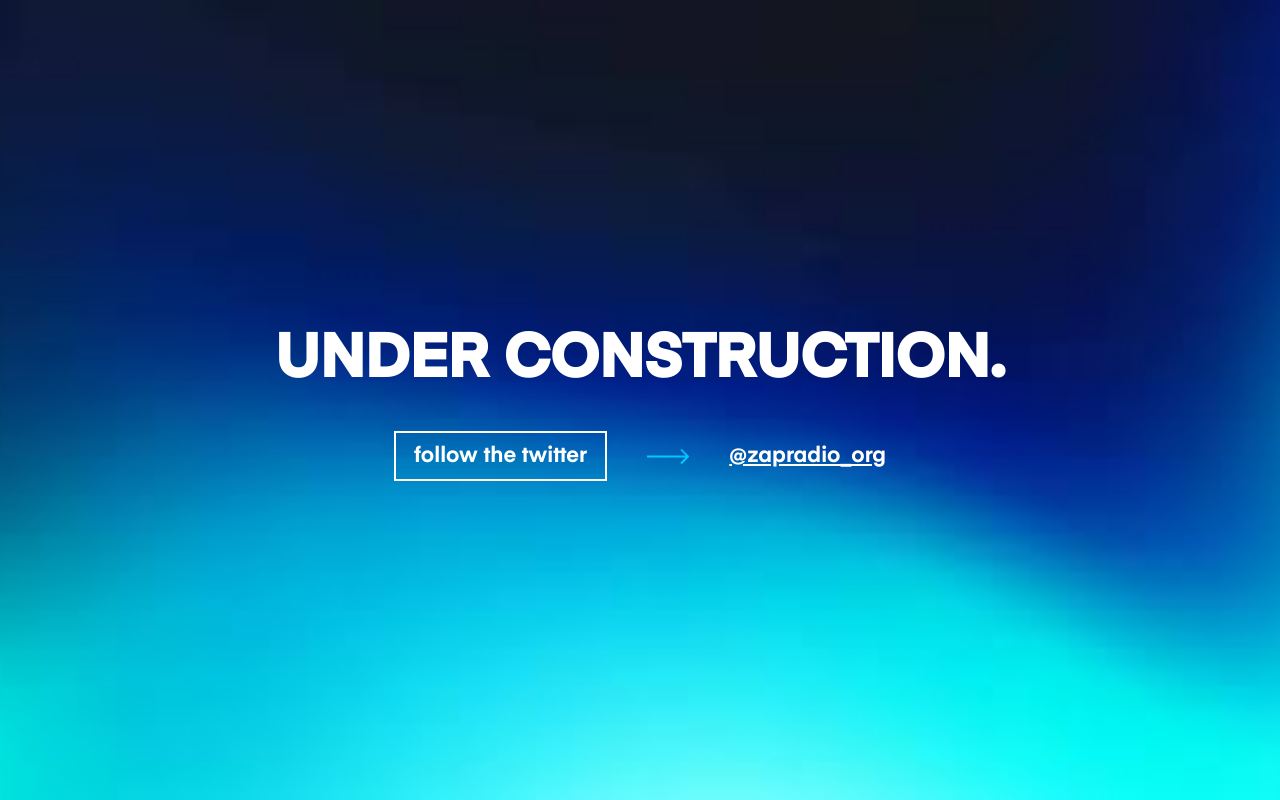
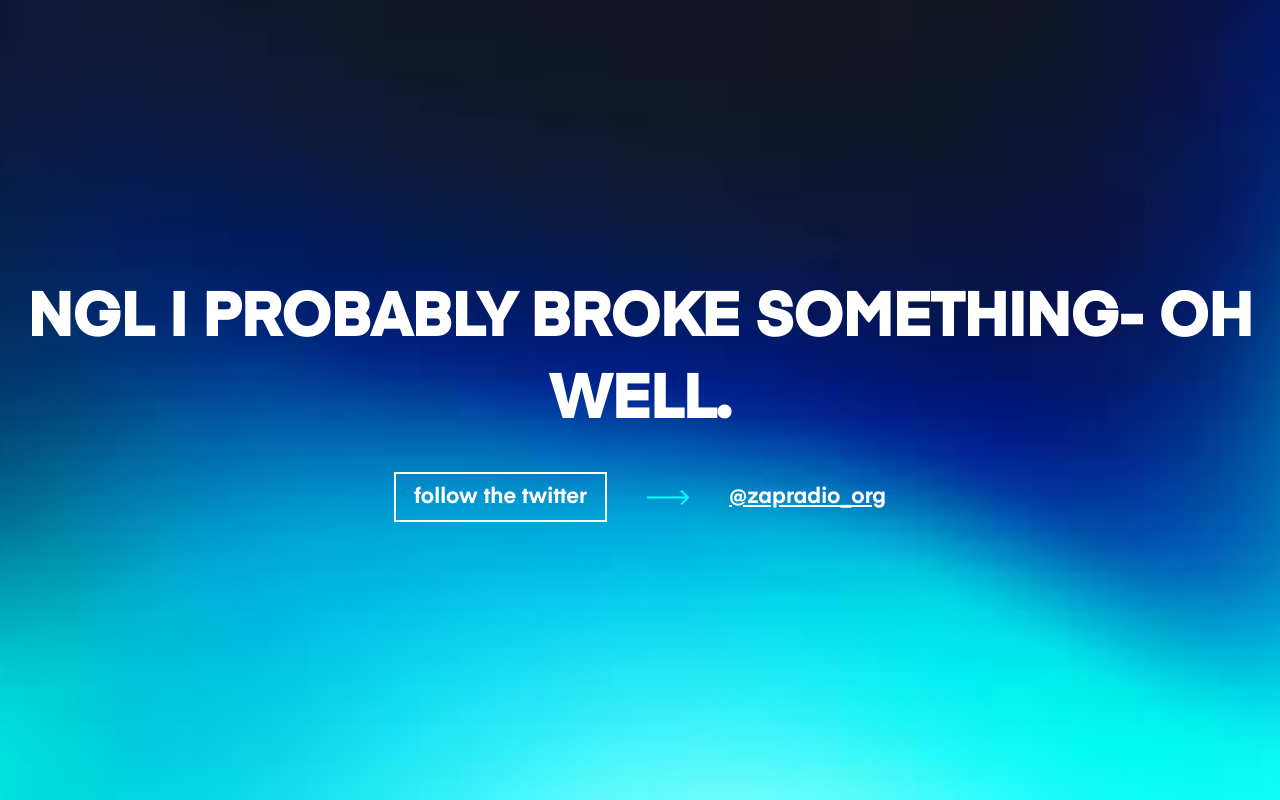
Before and after one commit to uhkeiron/comingsoon, a plain HTML site: page index.html in a window 1280 px wide. Drawn offline with Linux system fonts and the light colour scheme.

Commit message:
Update index.html

```diff
--- a/index.html
+++ b/index.html
@@ -8,7 +8,7 @@
   </head>
   <body>
     <div class="content">
-      <h1 class="content__title">Under Construction.</h1>
+      <h1 class="content__title">ngl i probably broke something- oh well.</h1>
       <div class="content-layout-1">
         <p class="content__cta">follow the twitter</p>
         <svg class="content__arrow" width="42" height="15" fill="none" xmlns="http://www.w3.org/2000/svg"><path d="M1 6.5H0v2h1v-2Zm40.707 1.707a1 1 0 0 0 0-1.414L35.343.429a1 1 0 1 0-1.414 1.414L39.586 7.5l-5.657 5.657a1 1 0 0 0 1.414 1.414l6.364-6.364ZM1 8.5h40v-2H1v2Z" fill="#fff"/></svg>
```
